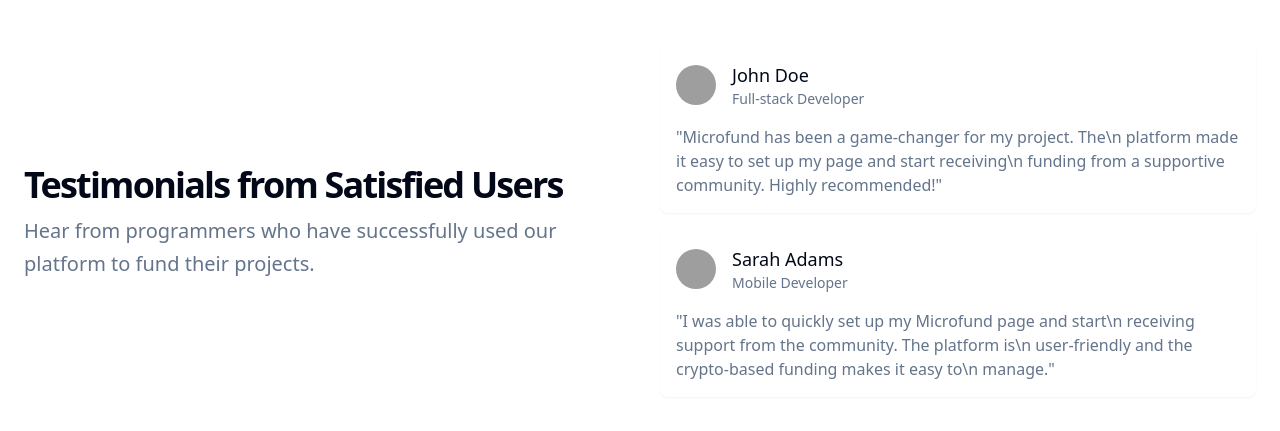
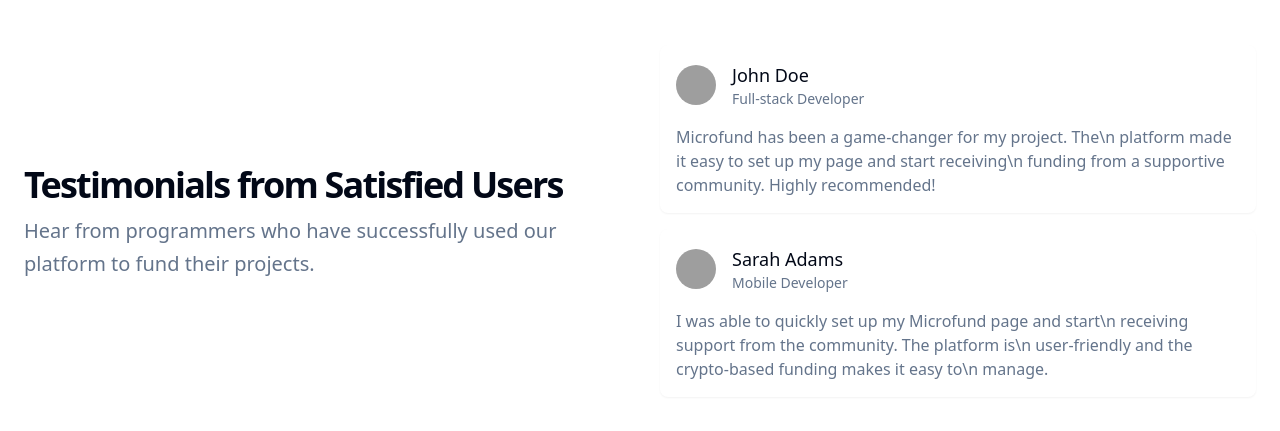
Before and after one commit to lakshya-roonwal/decentralized-microfunding, a Next.js app: page / in a window 1280 px wide. Shown: the part 1920-2351 px from the top of the page. Built offline with nearby package versions, Linux system fonts and the light colour scheme; grey boxes are pictures that could not be loaded.

Commit message:
refactor : removed escape characters

```diff
--- a/src/app/page.tsx
+++ b/src/app/page.tsx
@@ -149,8 +149,8 @@
                   </div>
                 </div>
                 <p className="mt-4 text-muted-foreground">
-                  "Microfund has been a game-changer for my project. The\n platform made it easy to set up my page and
-                  start receiving\n funding from a supportive community. Highly recommended!"
+                  Microfund has been a game-changer for my project. The\n platform made it easy to set up my page and
+                  start receiving\n funding from a supportive community. Highly recommended!
                 </p>
               </div>
               <div className="bg-background p-4 rounded-lg shadow-sm">
@@ -165,8 +165,8 @@
                   </div>
                 </div>
                 <p className="mt-4 text-muted-foreground">
-                  "I was able to quickly set up my Microfund page and start\n receiving support from the community. The
-                  platform is\n user-friendly and the crypto-based funding makes it easy to\n manage."
+                  I was able to quickly set up my Microfund page and start\n receiving support from the community. The
+                  platform is\n user-friendly and the crypto-based funding makes it easy to\n manage.
                 </p>
               </div>
             </div>
```
